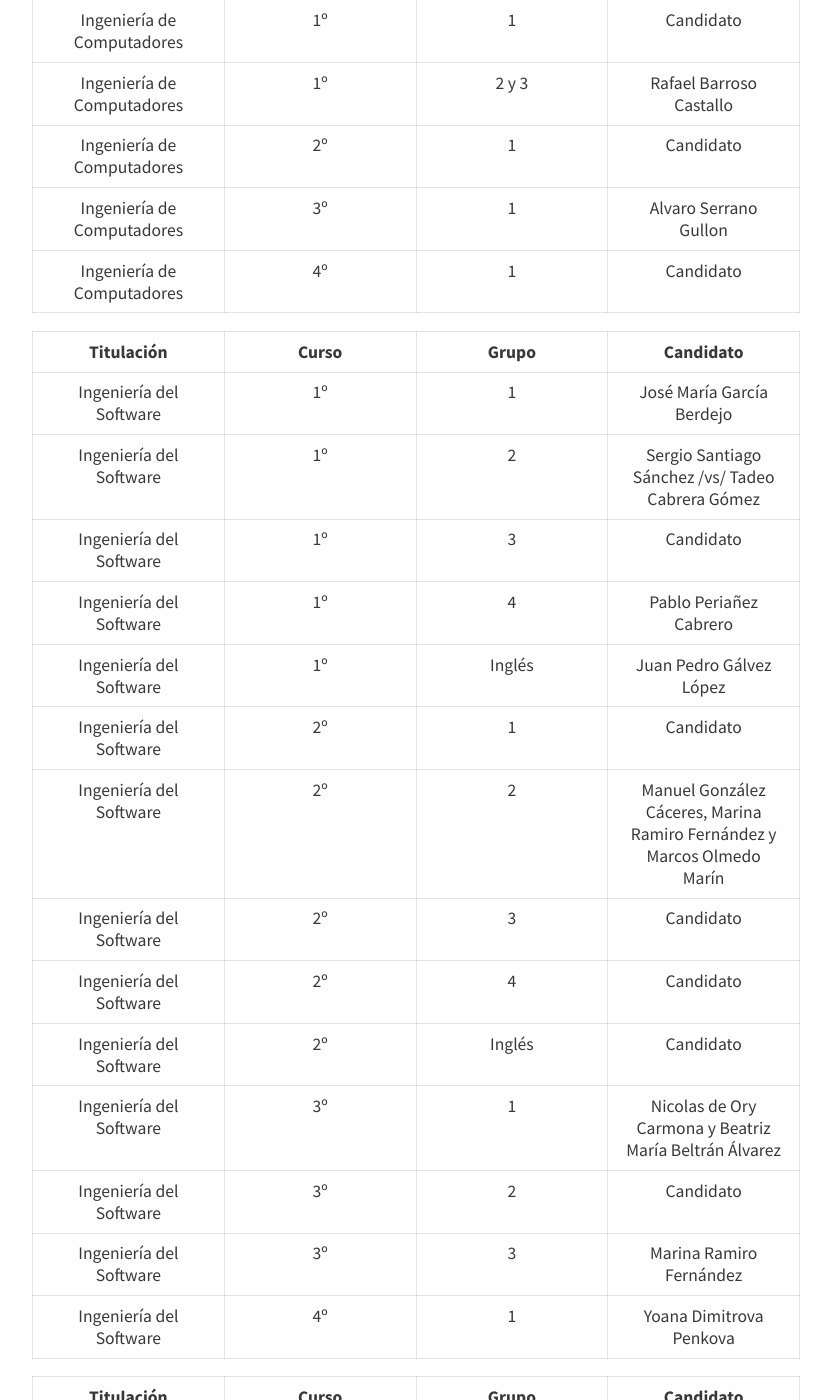
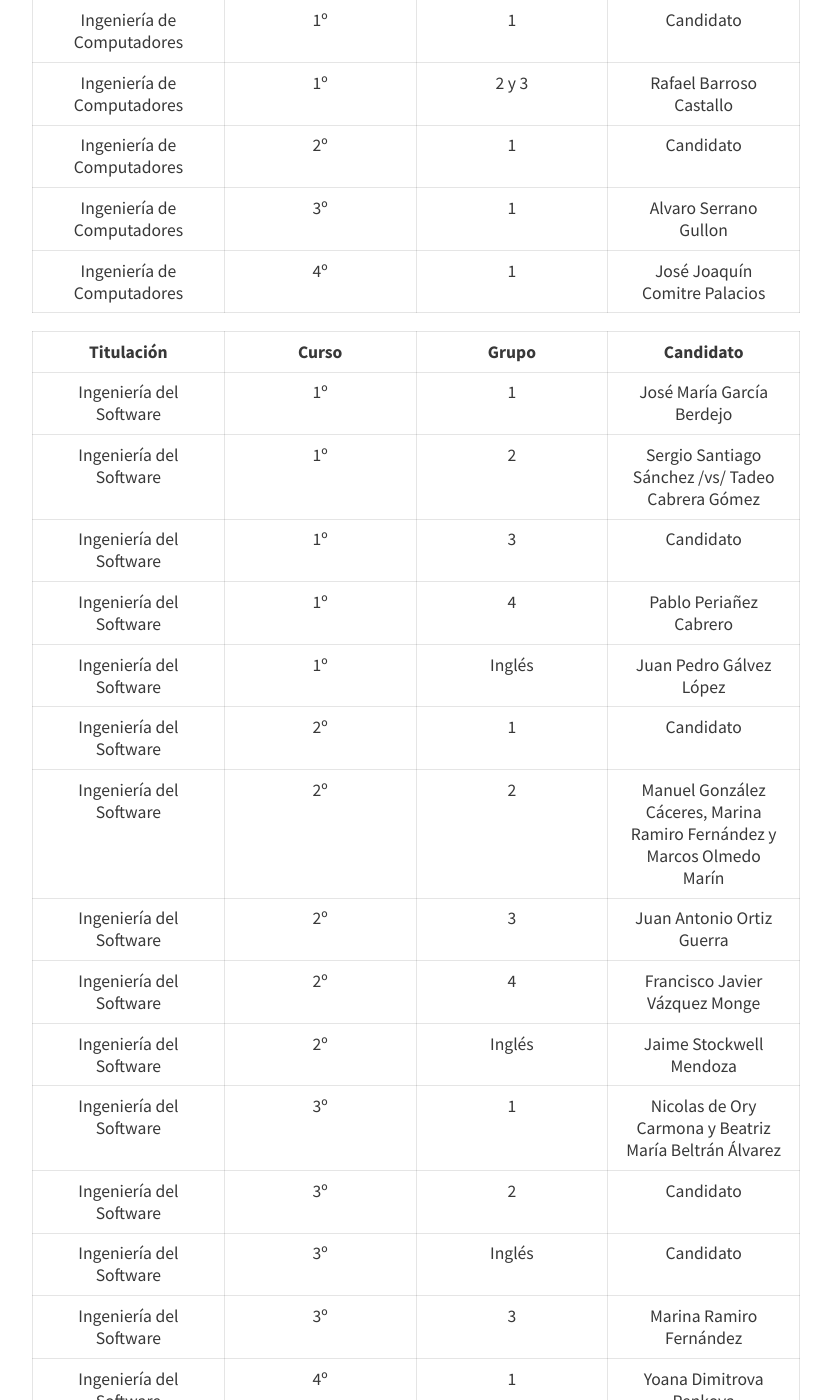
Before and after one commit to dlga/dlga.github.io, a Jekyll site: the page built from _posts/2021-03-23-candidaturasprovisionales.md, in a window 1280 px wide and 1400 px high, scrolled down 505 px. Shown: the whole window, without its empty margins (224-1055 px from the left). Built offline with Jekyll 4.4.1, drawn with Linux system fonts in a browser that asks for light colours; nearby versions of some CDN libraries; some of the changed text lies outside the part shown.

Commit message:
Update 2021-03-23-candidaturasprovisionales.md

```diff
--- a/_posts/2021-03-23-candidaturasprovisionales.md
+++ b/_posts/2021-03-23-candidaturasprovisionales.md
@@ -15,7 +15,7 @@ Una vez completado el proceso de candidaturas, se hace constancia de las siguien
 | Ingeniería de Computadores |   1º  | 2 y 3 | Rafael Barroso Castallo |
 | Ingeniería de Computadores |   2º  |   1   |     Candidato     |
 | Ingeniería de Computadores |   3º  |   1   | Alvaro Serrano Gullon |
-| Ingeniería de Computadores |   4º  |   1   |     Candidato     |
+| Ingeniería de Computadores |   4º  |   1   | José Joaquín Comitre Palacios |
 
 |         Titulación         | Curso | Grupo  | Candidato|
 |:--------------------------:|:-----:|:------:|:--------:|
@@ -26,11 +26,12 @@ Una vez completado el proceso de candidaturas, se hace constancia de las siguien
 |   Ingeniería del Software  |   1º  | Inglés | Juan Pedro Gálvez López|
 |   Ingeniería del Software  |   2º  |    1   | Candidato|
 |   Ingeniería del Software  |   2º  |    2   | Manuel González Cáceres, Marina Ramiro Fernández y Marcos Olmedo Marín|
-|   Ingeniería del Software  |   2º  |    3   | Candidato|
-|   Ingeniería del Software  |   2º  |    4   | Candidato|
-|   Ingeniería del Software  |   2º  | Inglés | Candidato|
+|   Ingeniería del Software  |   2º  |    3   | Juan Antonio Ortiz Guerra |
+|   Ingeniería del Software  |   2º  |    4   | Francisco Javier Vázquez Monge |
+|   Ingeniería del Software  |   2º  | Inglés | Jaime Stockwell Mendoza |
 |   Ingeniería del Software  |   3º  |    1   |  Nicolas de Ory Carmona y Beatriz María Beltrán Álvarez|
 |   Ingeniería del Software  |   3º  |    2   | Candidato|
+|   Ingeniería del Software  |   3º  | Inglés | Candidato|
 |   Ingeniería del Software  |   3º  |    3   |  Marina Ramiro Fernández |
 |   Ingeniería del Software  |   4º  |    1   | Yoana Dimitrova Penkova |
 
@@ -48,7 +49,7 @@ Una vez completado el proceso de candidaturas, se hace constancia de las siguien
 
 |         Titulación         | Curso | Grupo |               Candidato                |
 |:--------------------------:|:-----:|:-----:|:--------------------------------------:|
-|   Ingeniería de la Salud   |   1º  |   1   | Candidato |
+|   Ingeniería de la Salud   |   1º  |   1   | Lucía Pérez Romero |
 |   Ingeniería de la Salud   |   1º  |   2   | Candidato |
 |   Ingeniería de la Salud   |   2º  | 1 y 2 | Araceli María Bénitez Díaz, Ishika Gupta Gupta y Alejandro García Linares|
 |   Ingeniería de la Salud   |   3º  |   IB  | Jesús Vías Torres y Cristian Antonio Cabello Arango |
```
